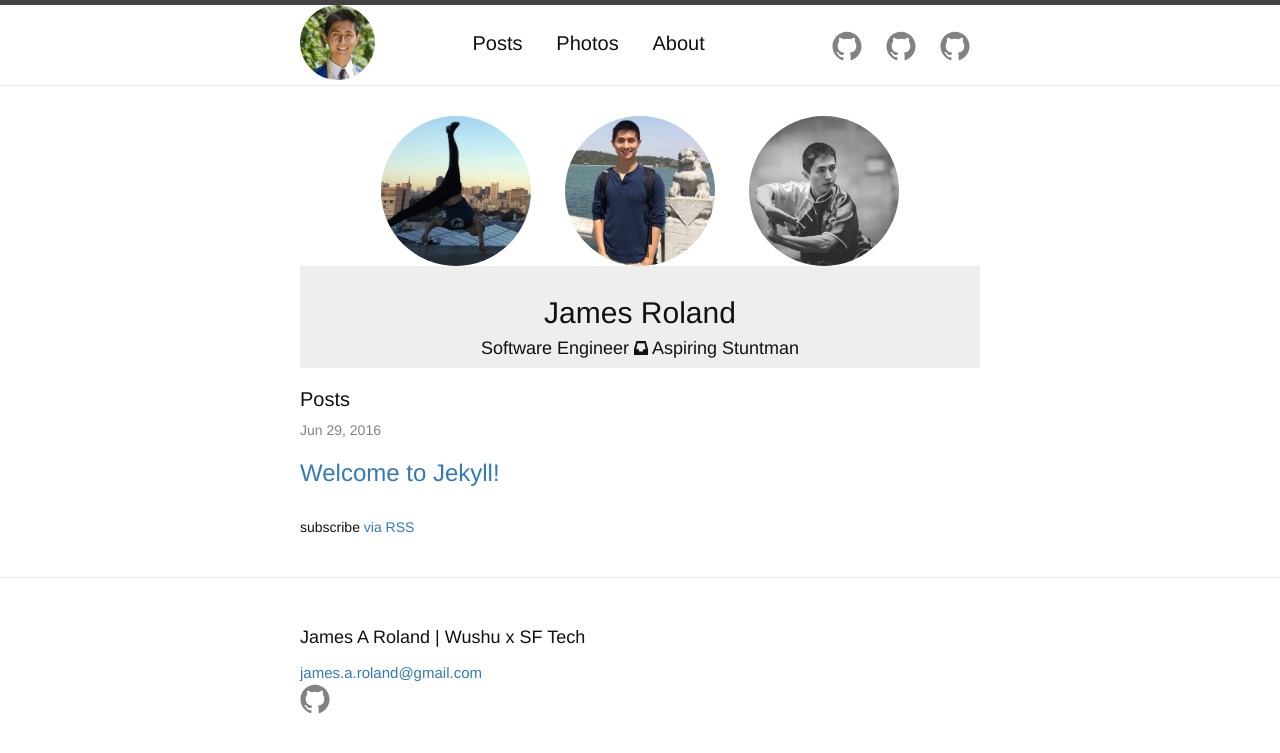
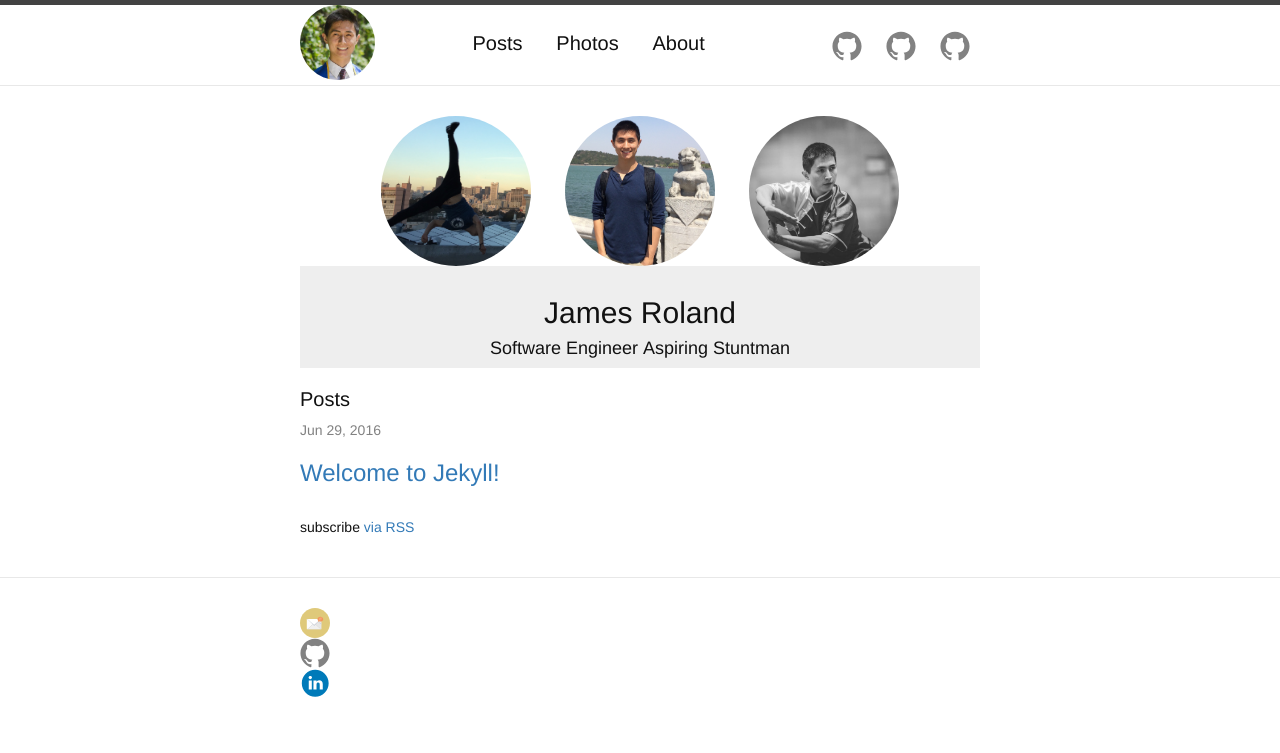
Before and after one commit to james-a-roland/jroland81093.github.io, a Jekyll site: the page built from index.html, in a window 1280 px wide. Shown: the top 753 px of the page. Built offline with Jekyll 4.4.1, drawn with Linux system fonts in a browser that asks for light colours; nearby versions of some CDN libraries; library files that are not in the unit come from our copies.

Commit message:
Modified the footer

```diff
--- a/_config.yml
+++ b/_config.yml
@@ -13,6 +13,7 @@ description: > # this means to ignore newlines until "baseurl:"
 baseurl: "" # the subpath of your site, e.g. /blog
 url: "http://localhost:4000" # the base hostname & protocol for your site
 github_username:  jroland81093
+linkedin_username: jaroland
 
 # Build settings
 sass:
--- a/_includes/footer.html
+++ b/_includes/footer.html
@@ -1,19 +1,25 @@
 <footer class="site-footer">
 
   <div class="wrapper">
-
-    <h2 class="footer-heading">{{ site.title }}</h2>
 
     <div class="footer-col-wrapper">
       <div class="footer-col footer-col-1">
         <ul class="media-list">
           {% if site.email %}
-          <li><a href="mailto:{{ site.email }}">{{ site.email }}</a></li>
+          <li>
+            {% include icon-email.html email=site.email %}
+          </li>
           {% endif %}
 
           {% if site.github_username %}
           <li>
             {% include icon-github.html username=site.github_username %}
+          </li>
+          {% endif %}
+
+          {% if site.linkedin_username %}
+          <li>
+            {% include icon-linkedin.html username=site.linkedin_username %}
           </li>
           {% endif %}
 
--- /dev/null
+++ b/_includes/icon-email.html
@@ -0,0 +1 @@
+<a href="mailto:{{ include.email }}"><span class="icon icon--linkedin">{% include icon-email.svg %}</span><span class="username"></span></a>
--- /dev/null
+++ b/_includes/icon-linkedin.html
@@ -0,0 +1 @@
+<a href="https://linkedin.com/in/{{ include.username }}"><span class="icon icon--linkedin">{% include icon-linkedin.svg %}</span><span class="username"></span></a>
--- a/index.html
+++ b/index.html
@@ -12,7 +12,7 @@ layout: default
   <div class="index-intro">
     <h2>James Roland</h2>
     <div>
-    <h4> Software Engineer </h4> <span class="glyphicon glyphicon-inbox" aria-hidden="true"></span> <h4> Aspiring Stuntman </h4>
+    <h4> Software Engineer </h4> <h4> Aspiring Stuntman </h4>
     </div>
 
   </div>
```
Also changed, not shown: _includes/icon-email.svg (added), _includes/icon-linkedin.svg (added).
